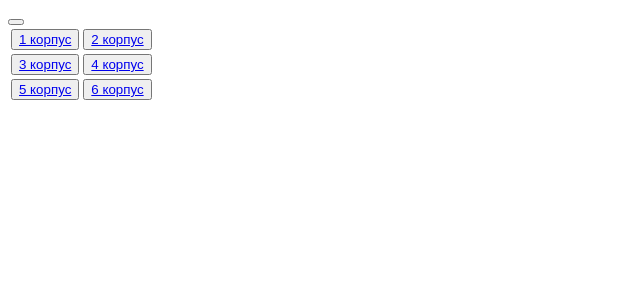
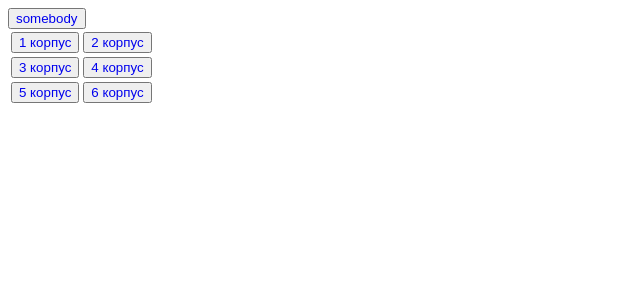
Before and after one commit to xratq/group_project, an Angular app: page / in a window 1280 px wide. Shown: the top 300 px of the page, without its empty margins (0-640 px from the left). Built offline with nearby package versions, Linux system fonts and the light colour scheme.

Commit message:
"a" changes

```diff
--- a/src/app/app.component.html
+++ b/src/app/app.component.html
@@ -1,13 +1,8 @@
 <style>
-table{
-  border: 1px;
-  cellspacing: 2px;
-  cellpadding: 5px;
-  width: 600;
-}
+
 </style>
 <div class="sample">
-  <button type="button" name="button"><a href="#"></a></button>
+  <button type="button" name="button"><a href="#">somebody</a></button>
   <table>
     <tr>
       <td><button type="button" name="button"><a href="#">1 корпус</a></button></td>
--- a/src/app/app.component.scss
+++ b/src/app/app.component.scss
@@ -0,0 +1,9 @@
+table{
+  border: 1px;
+  cellspacing: 2px;
+  cellpadding: 5px;
+  width: 600;
+}
+a{
+  text-decoration: none;
+}
```
